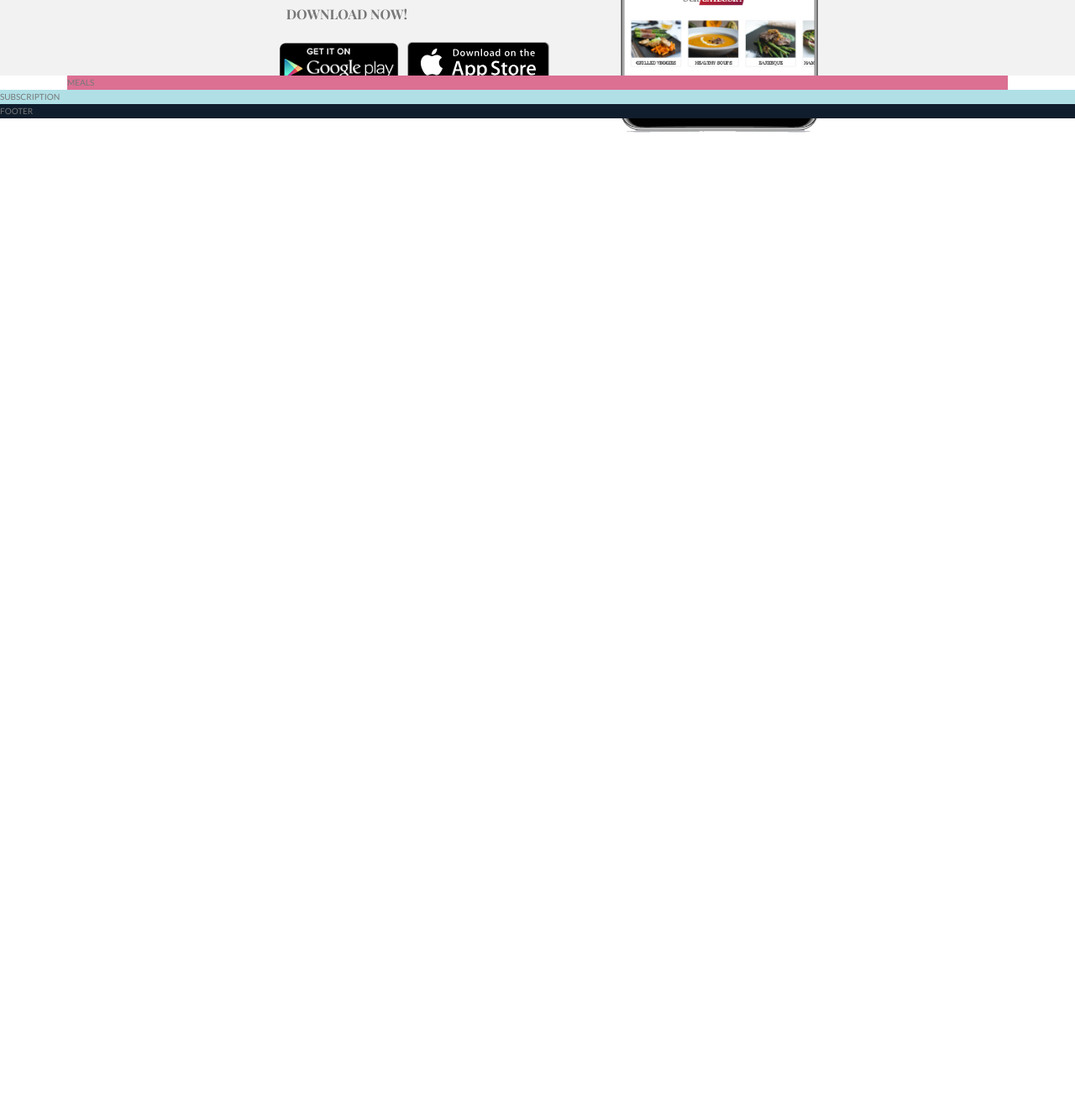
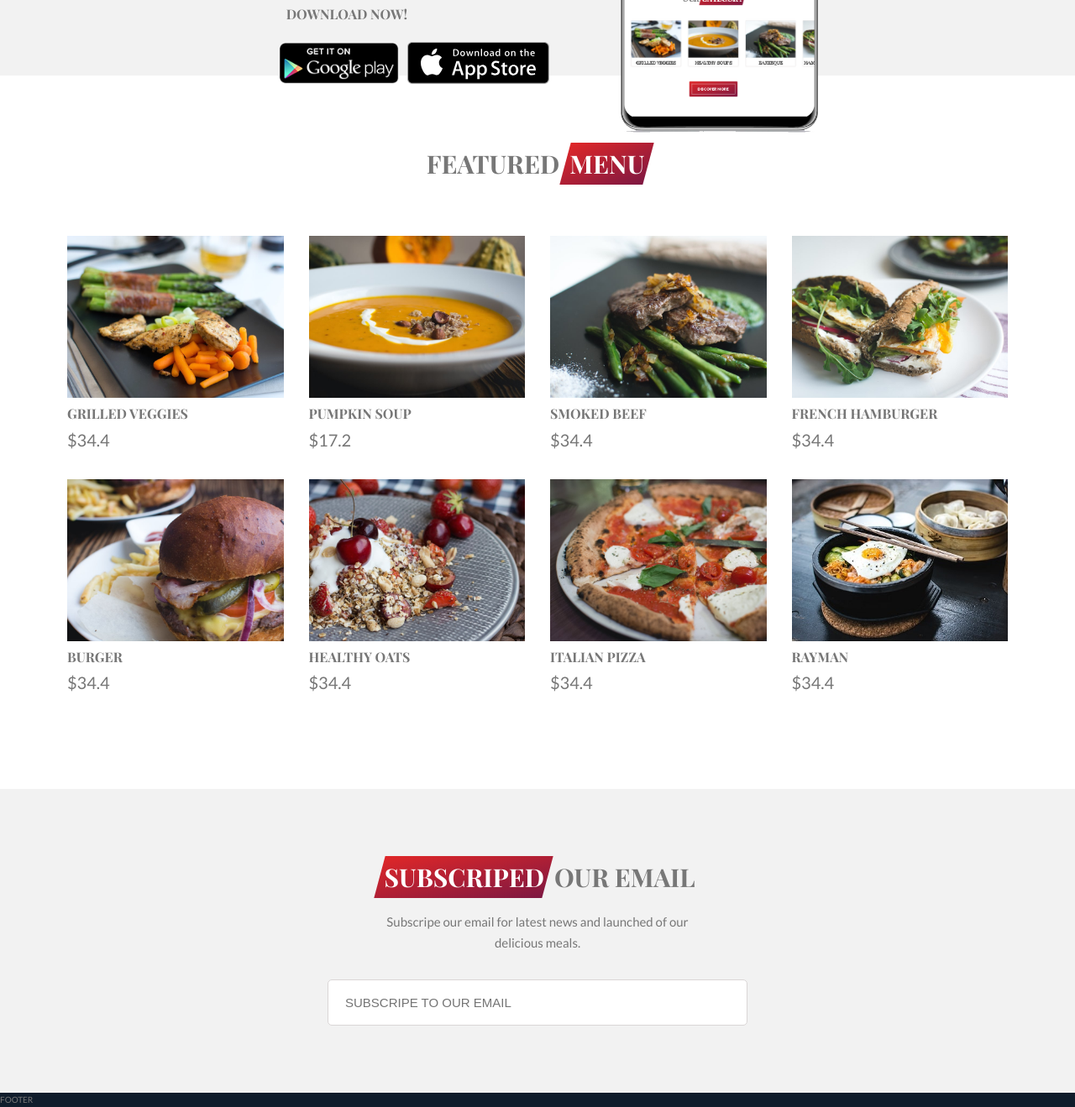
Before and after one commit to SonamTamang90/dynasty-food, a website: page index.html in a window 1280 px wide. Shown: the part 2039-3358 px from the top of the page at 84% size. Before the commit the page ends 2202 px from the top, so only its background shows below. Drawn offline with nearby package versions, Linux system fonts and the light colour scheme; a web font is replaced by a local one.

Commit message:
Added meals and subscription section

```diff
--- a/index.html
+++ b/index.html
@@ -148,10 +148,58 @@
 
         </section>
         <section class="meals">
-            MEALS
+            <h2 class="heading-2 text-center mr-lg">Featured <span class="highlight">Menu</span></h2>
+            <div class="meals__container">
+                <div class="meal">
+                    <img src="img/3.jpg" alt="" class="meal__photo">
+                    <h4 class="heading-4">Grilled Veggies</h4>
+                    <p class="meal__price">$34.4</p>
+                </div>
+                <div class="meal">
+                    <img src="img/4.jpg" alt="" class="meal__photo">
+                    <h4 class="heading-4">Pumpkin Soup</h4>
+                    <p class="meal__price">$17.2</p>
+                </div>
+                <div class="meal">
+                    <img src="img/5.jpg" alt="" class="meal__photo">
+                    <h4 class="heading-4">Smoked Beef</h4>
+                    <p class="meal__price">$34.4</p>
+                </div>
+                <div class="meal">
+                    <img src="img/6.jpg" alt="" class="meal__photo">
+                    <h4 class="heading-4">French Hamburger</h4>
+                    <p class="meal__price">$34.4</p>
+                </div>
+            </div>
+            <div class="meals__container">
+                <div class="meal">
+                    <img src="img/7.jpg" alt="" class="meal__photo">
+                    <h4 class="heading-4">Burger</h4>
+                    <p class="meal__price">$34.4</p>
+                </div>
+                <div class="meal">
+                    <img src="img/8.jpg" alt="" class="meal__photo">
+                    <h4 class="heading-4">Healthy Oats</h4>
+                    <p class="meal__price">$34.4</p>
+                </div>
+                <div class="meal">
+                    <img src="img/2.jpg" alt="" class="meal__photo">
+                    <h4 class="heading-4">Italian Pizza</h4>
+                    <p class="meal__price">$34.4</p>
+                </div>
+                <div class="meal">
+                    <img src="img/1.jpg" alt="" class="meal__photo">
+                    <h4 class="heading-4">Rayman</h4>
+                    <p class="meal__price">$34.4</p>
+                </div>
+            </div>
         </section>
         <section class="subscription">
-            SUBSCRIPTION
+            <h2 class="heading-2 text-center mr-sm"><span class="highlight">Subscriped</span> our email</h2>
+            <p class="subscription__text text-center">Subscripe our email for latest news and launched of our delicious meals.</p>
+            <form class="subscription__form">
+                <input type="text" placeholder="Subscripe to our email" class="subscription__input">
+            </form>
         </section>
         <footer class="footer">
             FOOTER
--- a/sass/layouts/_meals.scss
+++ b/sass/layouts/_meals.scss
@@ -1,4 +1,22 @@
 .meals {
-    background-color: palevioletred;
+    padding: 8rem 0;
     grid-column: center-start / center-end;
+
+    &__container {
+        display:  grid;
+        grid-template-columns: repeat(auto-fit, minmax(10rem, 1fr));
+        grid-gap: 3rem;
+        margin-bottom: 3rem;
+    }
 }
+
+.meal {
+
+    &__photo {
+        width: 100%;
+    }
+
+    &__price {
+        font-size: 2rem;
+    }
+}
--- a/sass/layouts/_subscription.scss
+++ b/sass/layouts/_subscription.scss
@@ -1,4 +1,31 @@
 .subscription {
-    background-color: powderblue;
+    padding: 8rem 0;
+    background-color: #f2f2f2;
     grid-column: full-start / full-end;
+    z-index: -8;
+
+
+    &__text {
+        font-size: 1.5rem;
+        width: 40rem;
+        margin-left: auto;
+        margin-right: auto;
+    }
+
+    &__form {
+        display: flex;
+        justify-content: center;
+        margin-top: 3rem;
+
+    }
+
+    &__input {
+        display: inline-block;
+        width: 50rem;
+        padding: 1.8rem 2rem;
+        border: 1px solid #dad6d6;
+        border-radius: .5rem;
+        font-size: 1.5rem;
+        text-transform: uppercase;
+    }
 }
```
Also changed, not shown: css/style.css.
